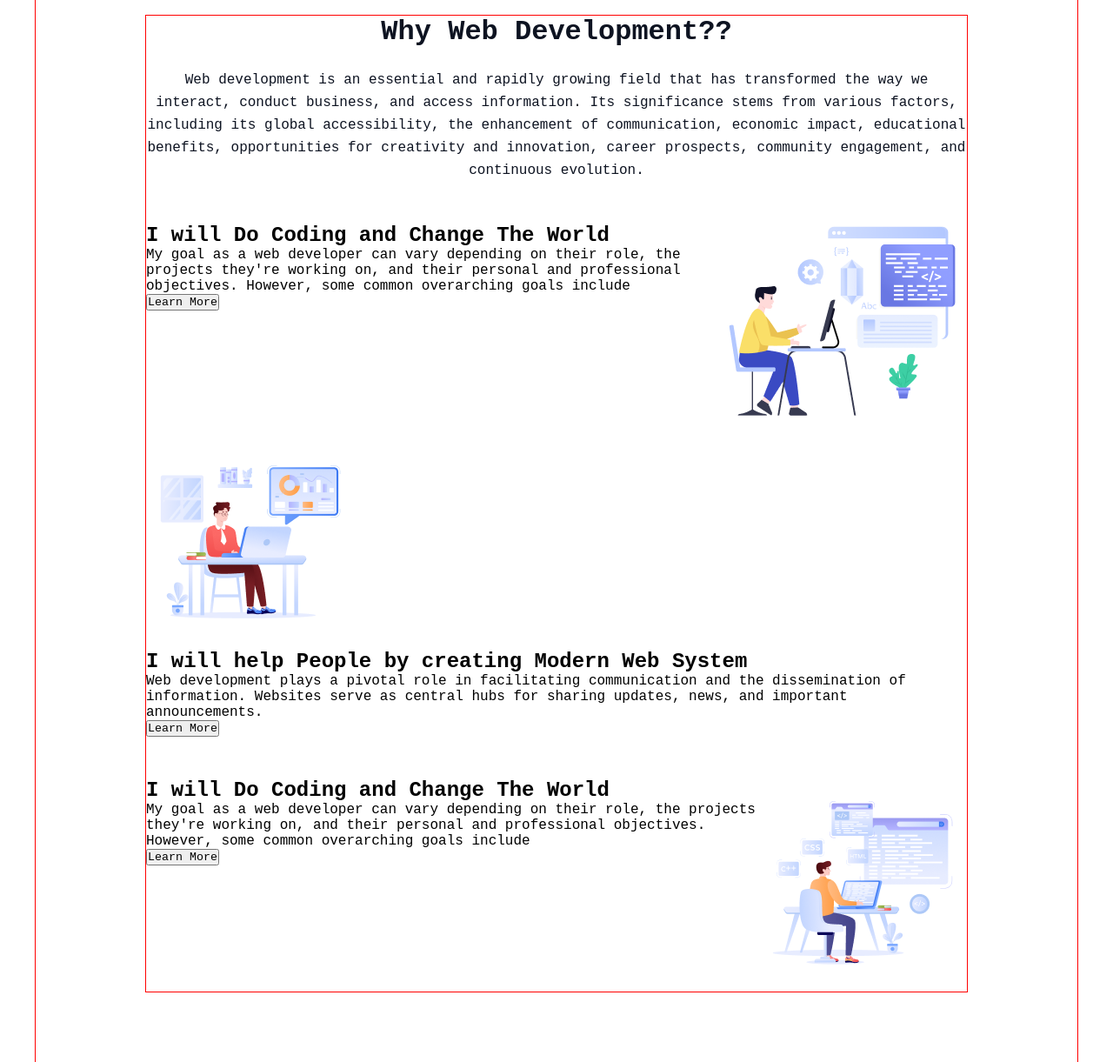
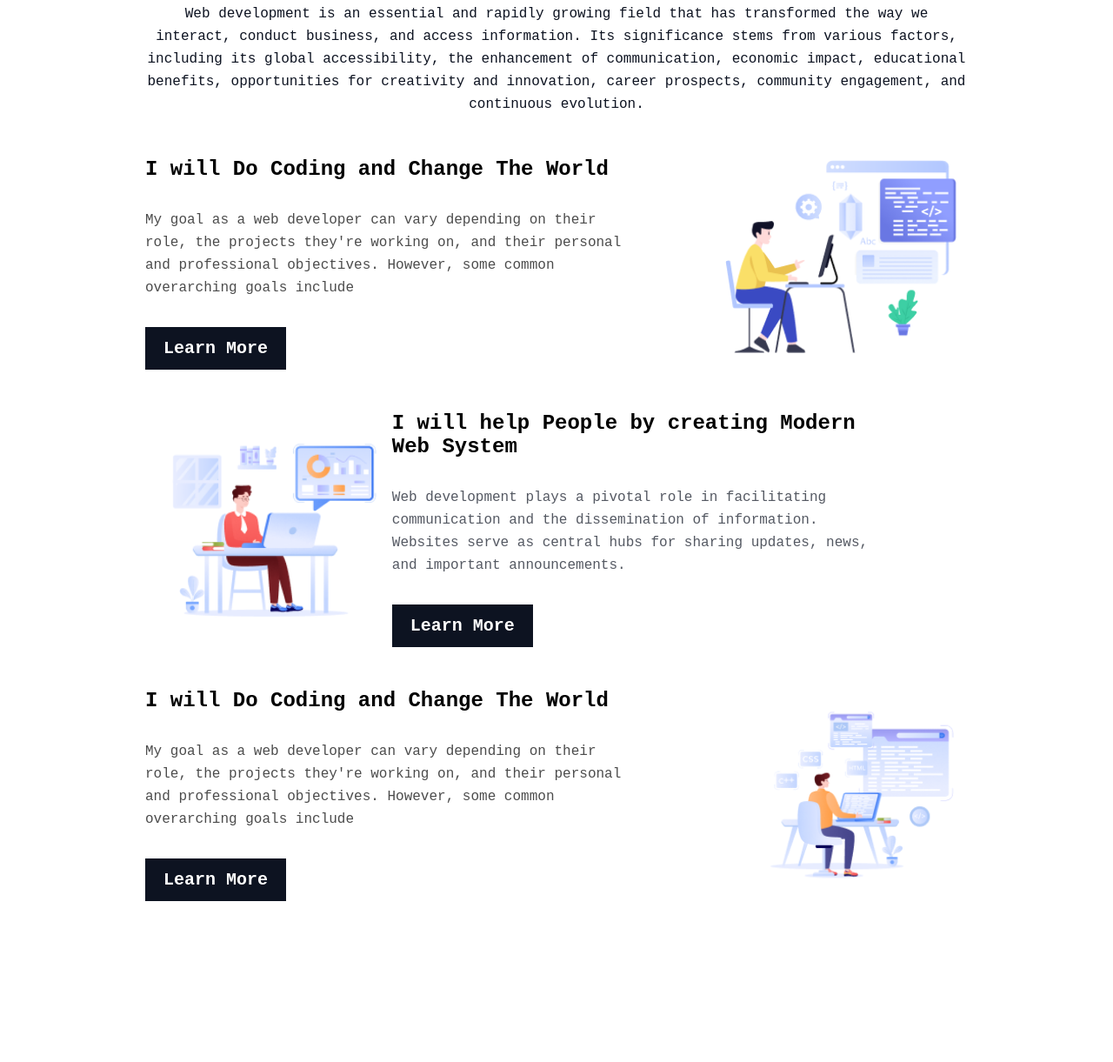
Before and after one commit to Ariful544/A01-portfolio-project, a plain HTML site: page index.html in a window 1280 px wide. Shown: the part 937-2158 px from the top of the page at 87% size. After the commit the page ends 2063 px from the top, so only its background shows below. Drawn offline with Linux system fonts and the light colour scheme; a web font is replaced by a local one.

Commit message:
why-development section finished

```diff
--- a/index.html
+++ b/index.html
@@ -42,20 +42,20 @@
                         <p>My goal as a web developer can vary depending on their role, the projects they're working on,
                             and their personal and professional objectives. However, some common overarching goals
                             include</p>
-                        <a href="#"><button class="btn">Learn More</button></a>
+                        <a class="link" href="#"><button class="btn">Learn More</button></a>
                     </div>
                     <div class="why-development-content-image">
                         <img src="./assets/Layer_1.png" alt="">
                     </div>
                 </div>
                 <div class="why-development-content2">
-                    <div class="why-development-content-image">
+                    <div class="why-development-content-image2">
                         <img src="./assets/laptop1.png" alt="">
                     </div>
-                    <div class="why-development-content-text">
+                    <div class="why-development-content-text2">
                         <h2>I will help People by creating Modern Web System</h2>
                         <p>Web development plays a pivotal role in facilitating communication and the dissemination of information. Websites serve as central hubs for sharing updates, news, and important announcements.</p>
-                        <a href="#"><button class="btn">Learn More</button></a>
+                        <a class="link" href="#"><button class="btn">Learn More</button></a>
                     </div>
                 </div>
                 <div class="why-development-content1">
@@ -64,7 +64,7 @@
                         <p>My goal as a web developer can vary depending on their role, the projects they're working on,
                             and their personal and professional objectives. However, some common overarching goals
                             include</p>
-                        <a href="#"><button class="btn">Learn More</button></a>
+                        <a class="link" href="#"><button class="btn">Learn More</button></a>
                     </div>
                     <div class="why-development-content-image">
                         <img src="./assets/laptop2.png" alt="">
--- a/styles/style.css
+++ b/styles/style.css
@@ -107,11 +107,9 @@ header nav button:hover {
 #why-development {
   width: 1200px;
   margin: 74px auto 90px;
-  border: 1px solid red;
 }
 #why-development .why-development-container {
   width: 946px;
-  border: 1px solid red;
   margin: 80px auto;
 }
 #why-development .why-development-container > h1 {
@@ -128,11 +126,71 @@ header nav button:hover {
   text-align: center;
   line-height: 26px;
 }
-#why-development .why-development-content1{
-    display: flex;
-    margin-top: 48px;
+.why-development-content1,
+.why-development-content2 {
+  display: flex;
+  margin-top: 48px;
 }
-.why-development-content1 .why-development-content-text{
-
+.why-development-content-text {
+  width: 60%;
+}
+.why-development-content-text > h1 {
+  font-size: 24px;
+  font-weight: 700;
+  opacity: 0.7;
+}
+.why-development-content-text > p {
+  font-size: 16px;
+  font-weight: 400;
+  line-height: 26px;
+  opacity: 0.7;
+  margin: 32px 0px;
+}
+.link {
+  text-decoration: none;
+}
+.link > .btn {
+  font-size: 20px;
+  background: var(--color1);
+  cursor: pointer;
+  padding: 12px 20px;
+  border: 1px solid var(--color1);
+  font-weight: 600;
+  color: #fff;
+  text-align: left;
+  transition: 0.1s;
+}
+.why-development-content-image {
+  width: 40%;
+  display: flex;
+  justify-content: flex-end;
+}
+.why-development-content2 {
+  display: flex;
+}
+.why-development-content2 > .why-development-content-text2 {
+  width: 60%;
+  margin-right: 32px;
+}
+.why-development-content2 > .why-development-content-text2 > h1 {
+  font-size: 24px;
+  font-weight: 700;
+  line-height: 36px;
+  color: var(--color1);
+  text-align: left;
+  opacity: 0.7;
+}
+.why-development-content2 > .why-development-content-text2 > p {
+  font-size: 16px;
+  font-weight: 400;
+  color: var(--color1);
+  line-height: 26px;
+  opacity: 0.7;
+  margin: 32px 0px;
+}
+.why-development-content2 > .why-development-content-image2 {
+  width: 30%;
+  display: flex;
+  justify-content: flex-end;
 }
 /* why-development section style end here */
```
